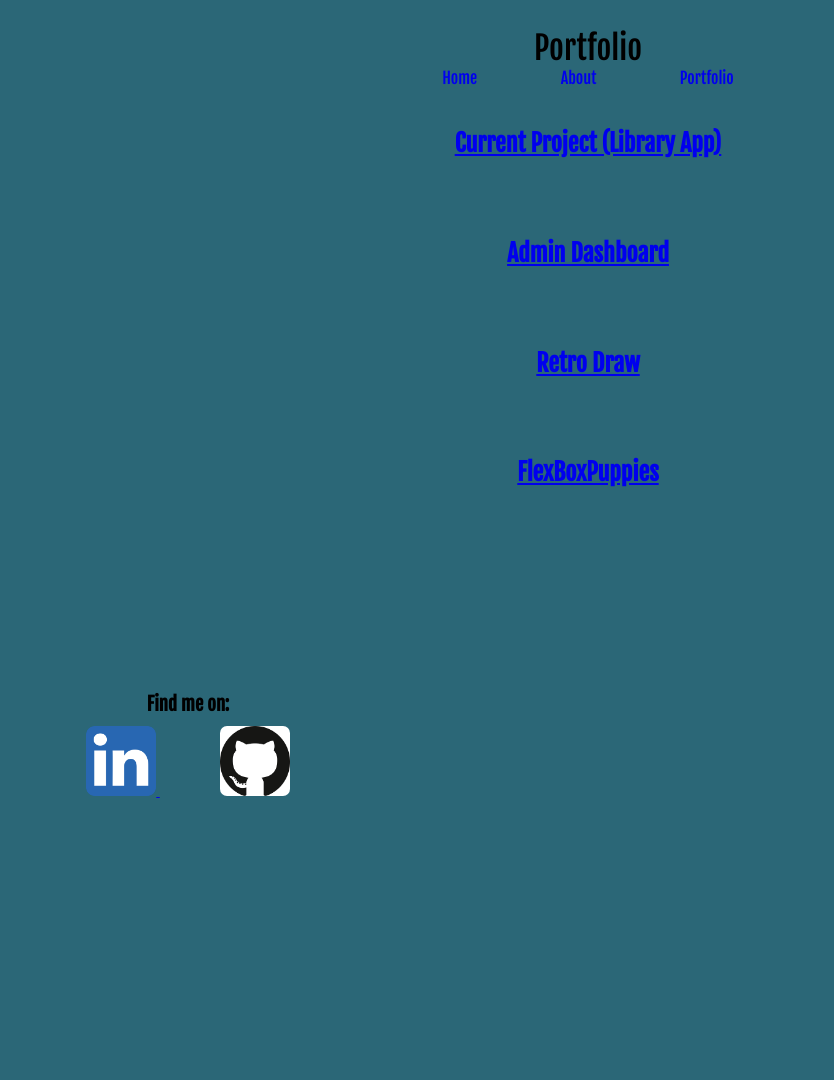
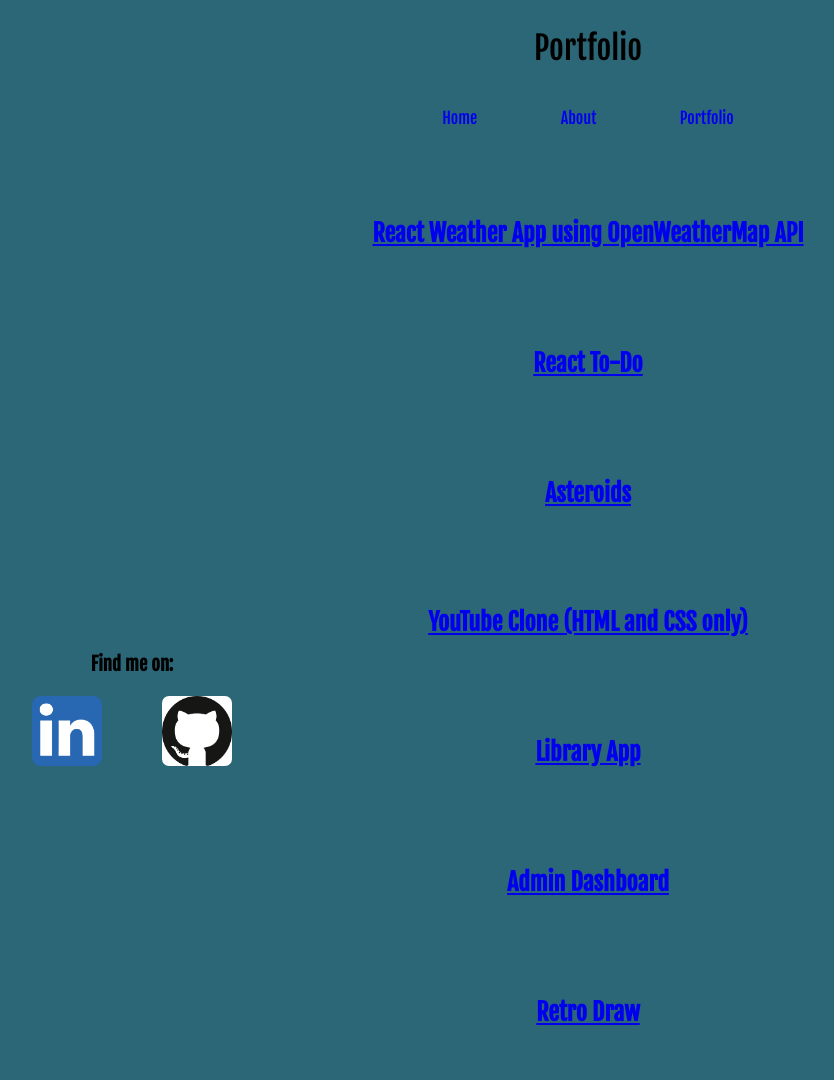
Before and after one commit to KyleThie/personalSite, a plain HTML site: page portfolio.html in a window 1280 px wide. Shown: the whole page, without its empty margins (52-886 px from the left). Before the commit the page ends 800 px from the top, so only its background shows below. Drawn offline with Linux system fonts and the light colour scheme.

Commit message:
Add new projects

```diff
--- a/personalsite.css
+++ b/personalsite.css
@@ -51,11 +51,19 @@ header {
   padding: 10px;
 }
 
+.portfolio-img {
+  display: block;
+  margin-left: auto;
+  margin-right: auto;
+  width: 20%;
+}
+
 footer {
   position: fixed;
-  left: -400px;
+  left: -200px;
   bottom: 0;
-  width: 100%;
+  /* social icons / footer interfering with bottom link in portfolio */
+  width: 60%;
   text-align: center;
 }
 
@@ -76,5 +84,9 @@ h2 {
 }
 
 h3 {
-  margin-bottom: 10px;
+  margin-bottom: -10px;
 }
+
+a {
+  display: inline-block;
+}
--- a/portfolio.html
+++ b/portfolio.html
@@ -23,10 +23,51 @@
     </header>
 
     <main class ="portfolioMain">
+
+        <section class="SecondProject">
+
+            <a href="https://64affee145692b09021e6fc2--cool-moxie-6e1bcf.netlify.app/" target = "_blank">
+                <h2>React Weather App using OpenWeatherMap API</h2></a>
+                <!-- <img class='portfolio-img' src="images/darkMountain.3d04056859d824258560.jpeg" alt="mountain background of weather app"
+                 /> -->
+
+
+        </section>
+
+        <section class="SecondProject">
+
+            <a href="https://grand-lollipop-f89c96.netlify.app/" target = "_blank">
+                <h2>React To-Do</h2></a>
+
+
+
+        </section>
+
+        <section class="SecondProject">
+
+            <a href="https://64b75801adc6953cbbfa909f--moonlit-travesseiro-e39ff5.netlify.app/" target = "_blank">
+                <h2>Asteroids</h2></a>
+
+
+
+        </section>
+
+        <section class="SecondProject">
+
+            <a href="https://64b756e1dc81523cd4fc03a8--gregarious-cascaron-df8380.netlify.app/" target = "_blank">
+                <h2>YouTube Clone (HTML and CSS only)</h2></a>
+
+
+
+        </section>
+
+
+
+
         <section class="CurrentProject">
             <a href="https://rad-squirrel-c11b24.netlify.app/" target = "_blank">
-            <h2>Current Project (Library App)</h2></a>
-            <!-- <p>(Pokemon style)</p> -->
+            <h2>Library App</h2></a>
+
 
 
 
@@ -35,7 +76,7 @@
         <section class="CurrentProject">
             <a href="https://lustrous-kulfi-d806fc.netlify.app/" target = "_blank">
             <h2>Admin Dashboard</h2></a>
-            <!-- <p>(Pokemon style)</p> -->
+
 
 
 
@@ -44,19 +85,13 @@
         <section class="FirstProject">
             <a href="https://affectionate-heisenberg-5876c5.netlify.app/" target = "_blank">
             <h2>Retro Draw</h2></a>
-            <!-- <p>Great for Math!</p> -->
+
 
         </section>
 
 
 
-        <section class="SecondProject">
-            <!-- <h2>FlexBoxPuppies</h2> -->
-            <a href="https://flex-box-puppies.netlify.app/" target = "_blank">
-                <h2>FlexBoxPuppies</h2></a>
-            <!-- <p>Practice with Flex</p> -->
 
-        </section>
 
         <!-- <section class="ThirdProject">
             <a href="https://kylescalculator.netlify.app/" target = "_blank">
```
Also changed, not shown: images/darkMountain.3d04056859d824258560.jpeg (added), 1 other file.
